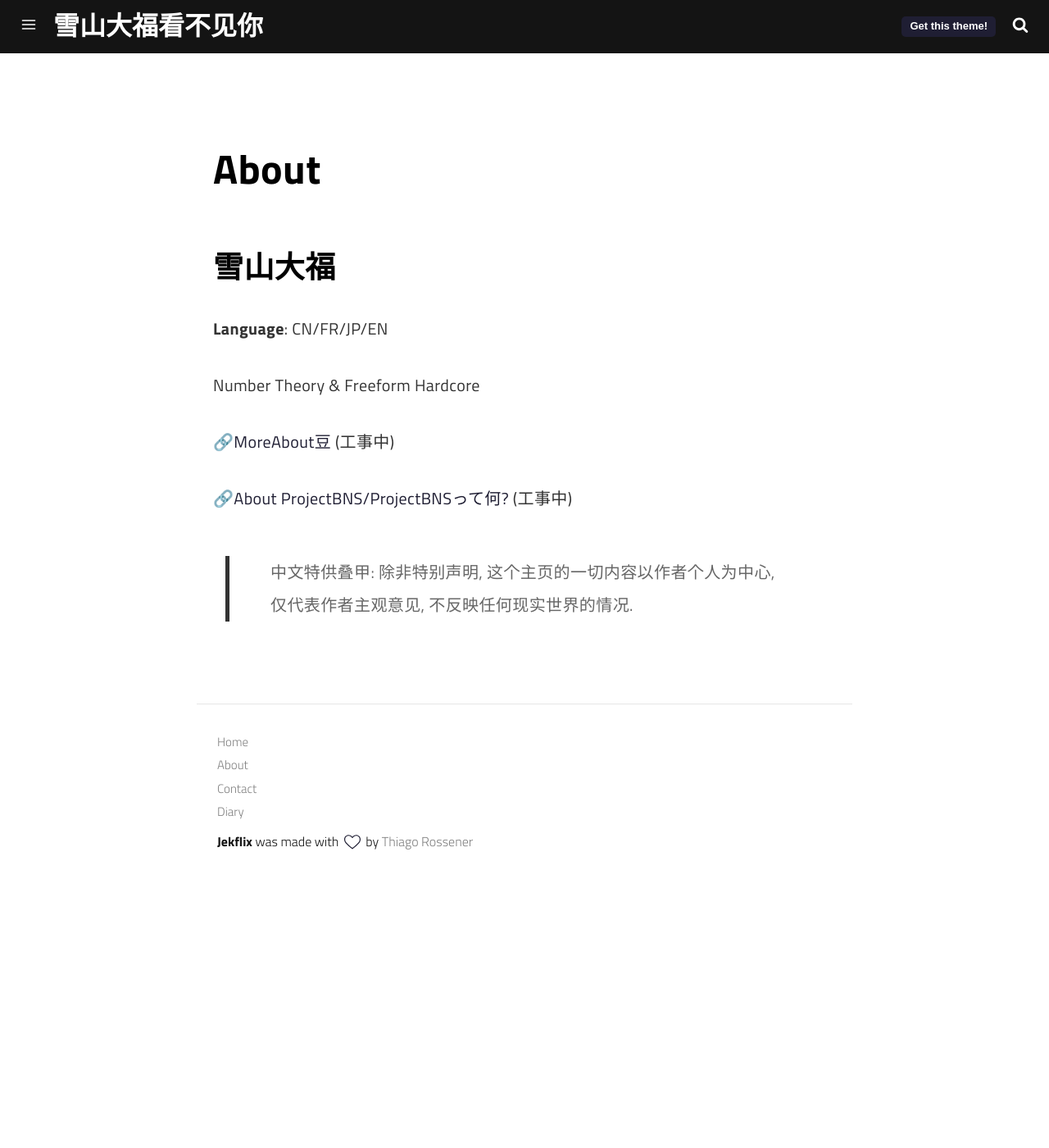
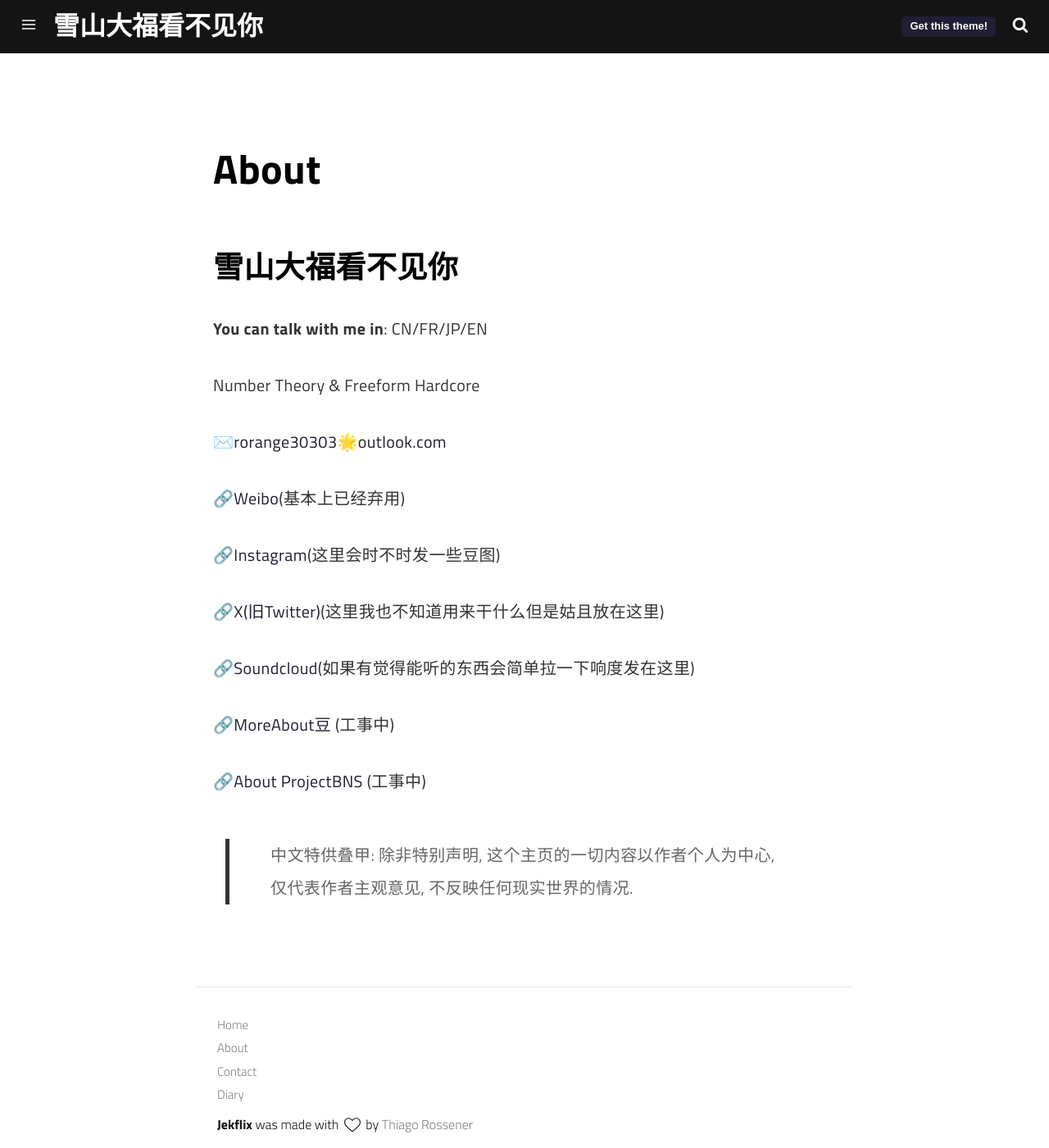
Before and after one commit to XiaoruiYIN/XiaoruiYIN.github.io, a Jekyll site: the page built from about.md, in a window 1280 px wide and 1400 px high. Shown: the whole window at 82% size. Built offline with Jekyll 4.4.1, drawn with Linux system fonts in a browser that asks for light colours; a script that is not in the unit is left out.

Commit message:
Update about.md

```diff
--- a/about.md
+++ b/about.md
@@ -7,14 +7,26 @@ permalink: /about/
 
 # About
 
-## 雪山大福
+## 雪山大福看不见你
 
-**Language**: CN/FR/JP/EN
+**You can talk with me in**: CN/FR/JP/EN
 
 Number Theory & Freeform Hardcore
 
+
+<a href="mailto:xiaorui.yin@outlook.fr">✉️r</a><a href="mailto: rorange30303@outlook.com">orange30303🌟outlook.com</a>
+
+<a href="https://www.weibo.com/rorange30303">🔗Weibo</a>(基本上已经弃用)
+
+<a href="https://www.instagram.com/rorange30303">🔗Instagram</a>(这里会时不时发一些豆图)
+
+<a href="https://www.twitter.com/rorange30303">🔗X(旧Twitter)</a>(这里我也不知道用来干什么但是姑且放在这里)
+
+<a href="https://www.soundcloud.com/rorange30303">🔗Soundcloud</a>(如果有觉得能听的东西会简单拉一下响度发在这里)
+
+
 <a href="xiaoruiyin.github.io/d">🔗MoreAbout豆</a> (工事中)
 
-<a href="xiaoruiyin.github.io/projectbns">🔗About ProjectBNS/ProjectBNSって何?</a> (工事中)
+<a href="xiaoruiyin.github.io/projectbns">🔗About ProjectBNS</a> (工事中)
 
 > 中文特供叠甲: 除非特别声明, 这个主页的一切内容以作者个人为中心, 仅代表作者主观意见, 不反映任何现实世界的情况.
```
